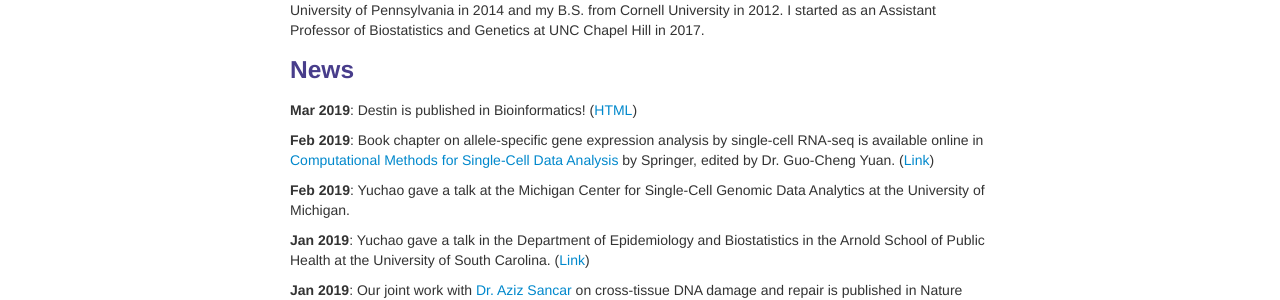
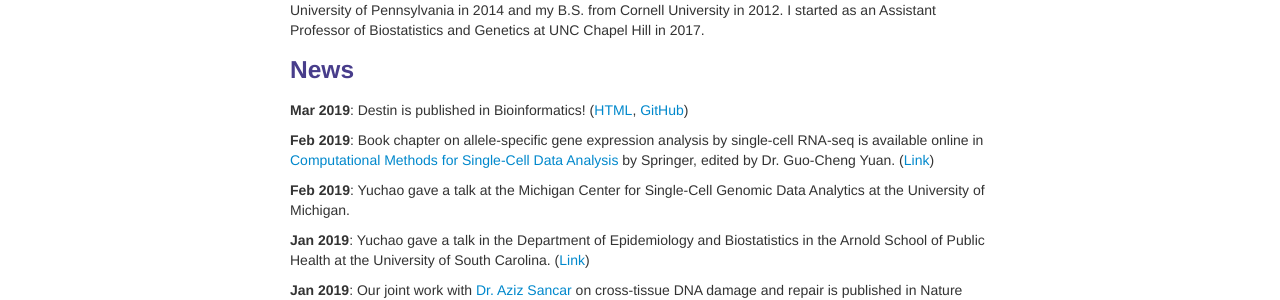
Before and after one commit to yuchaojiang/yuchaojiang.github.io, a Jekyll site: the page built from index.md, in a window 1280 px wide. Shown: the part 632-932 px from the top of the page. Built offline with Jekyll 4.4.1, drawn with Linux system fonts in a browser that asks for light colours.

Commit message:
Update index.md

```diff
--- a/index.md
+++ b/index.md
@@ -33,7 +33,7 @@ The Jiang Lab’s primary research interests lie in statistical modeling, method
 I obtained my Ph.D. in Genomics and Computational Biology from the University of Pennsylvania in 2017 working with [Dr. Nancy R. Zhang](https://statistics.wharton.upenn.edu/profile/nzh/) (advisor) and [Dr. Mingyao Li](http://www.med.upenn.edu/apps/faculty/index.php/g275/p8122973). I obtained my M.A. in Statistics from the University of Pennsylvania in 2014 and my B.S. from Cornell University in 2012. I started as an Assistant Professor of Biostatistics and Genetics at UNC Chapel Hill in 2017.
 
 ### News
-**Mar 2019**: Destin is published in Bioinformatics! ([HTML](https://academic.oup.com/bioinformatics/advance-article/doi/10.1093/bioinformatics/btz141/5367832))
+**Mar 2019**: Destin is published in Bioinformatics! ([HTML](https://academic.oup.com/bioinformatics/advance-article/doi/10.1093/bioinformatics/btz141/5367832), [GitHub](https://github.com/urrutiag/destin/))
 
 **Feb 2019**: Book chapter on allele-specific gene expression analysis by single-cell RNA-seq is available online in [Computational Methods for Single-Cell Data Analysis](https://www.springer.com/us/book/9781493990566) by Springer, edited by Dr. Guo-Cheng Yuan. ([Link](https://link.springer.com/protocol/10.1007%2F978-1-4939-9057-3_11))
 
```
